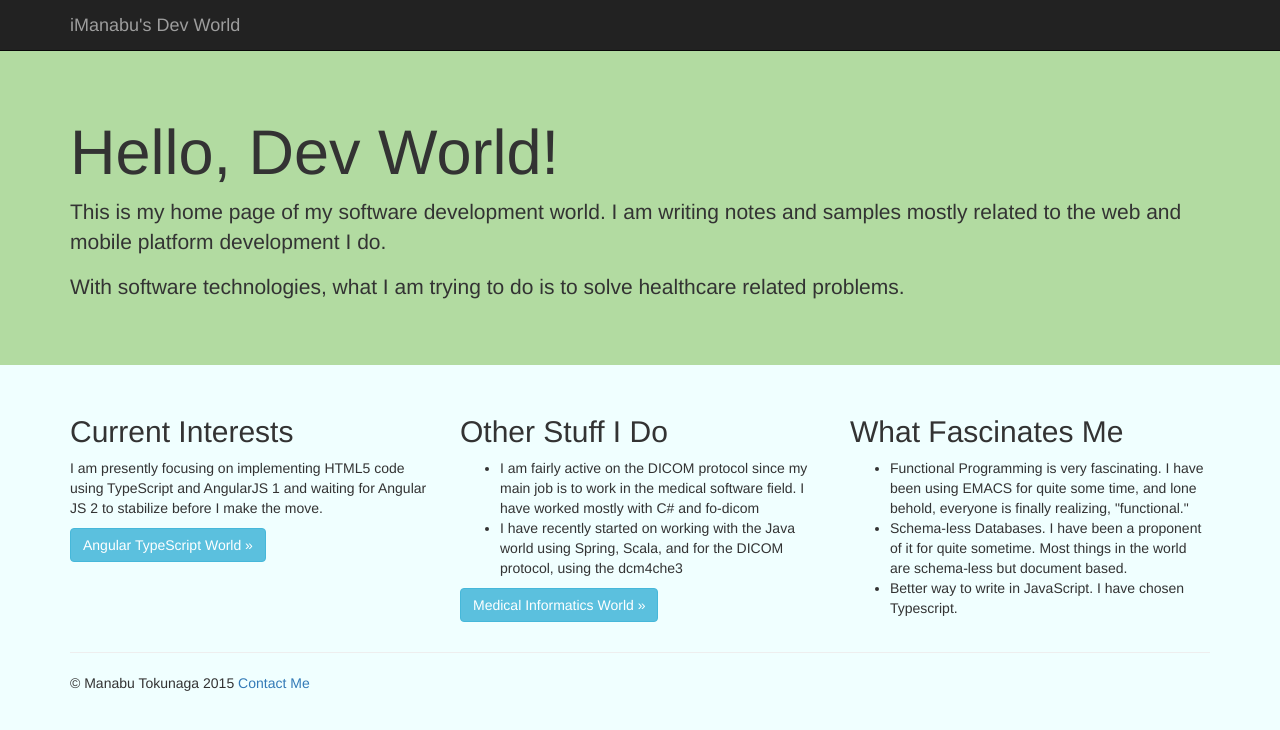
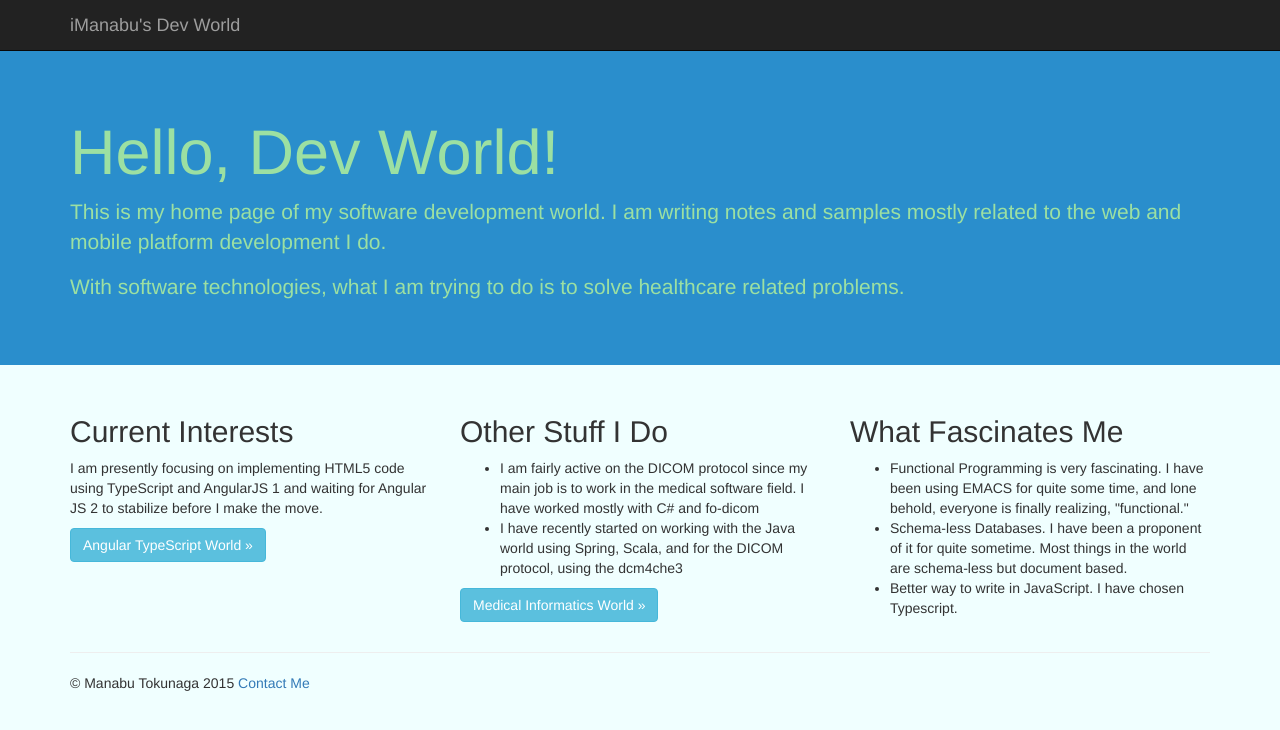
Before and after one commit to imanabu/imanabu.github.io, a website: page index.html in a window 1280 px wide. Drawn offline with nearby package versions, Linux system fonts and the light colour scheme; files whose address does not match are found by name.

Commit message:
Format change

```diff
--- a/jumbotron.css
+++ b/jumbotron.css
@@ -6,5 +6,6 @@ body {
 }
 
 .jumbotron {
-    background-color: #b2dba1;
+    background-color: #2a8ecc;
+	color: #9ce0a2;
 }
```
